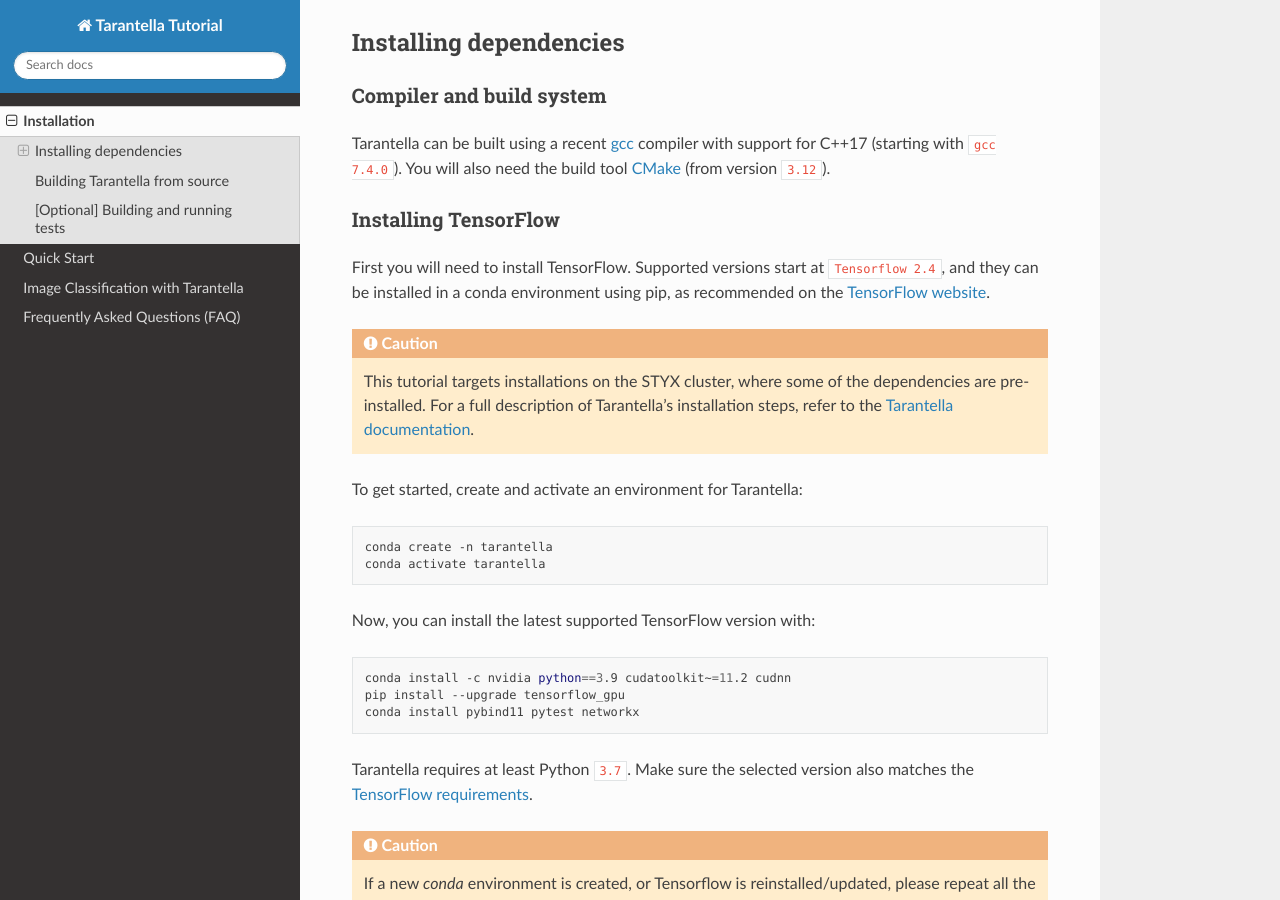
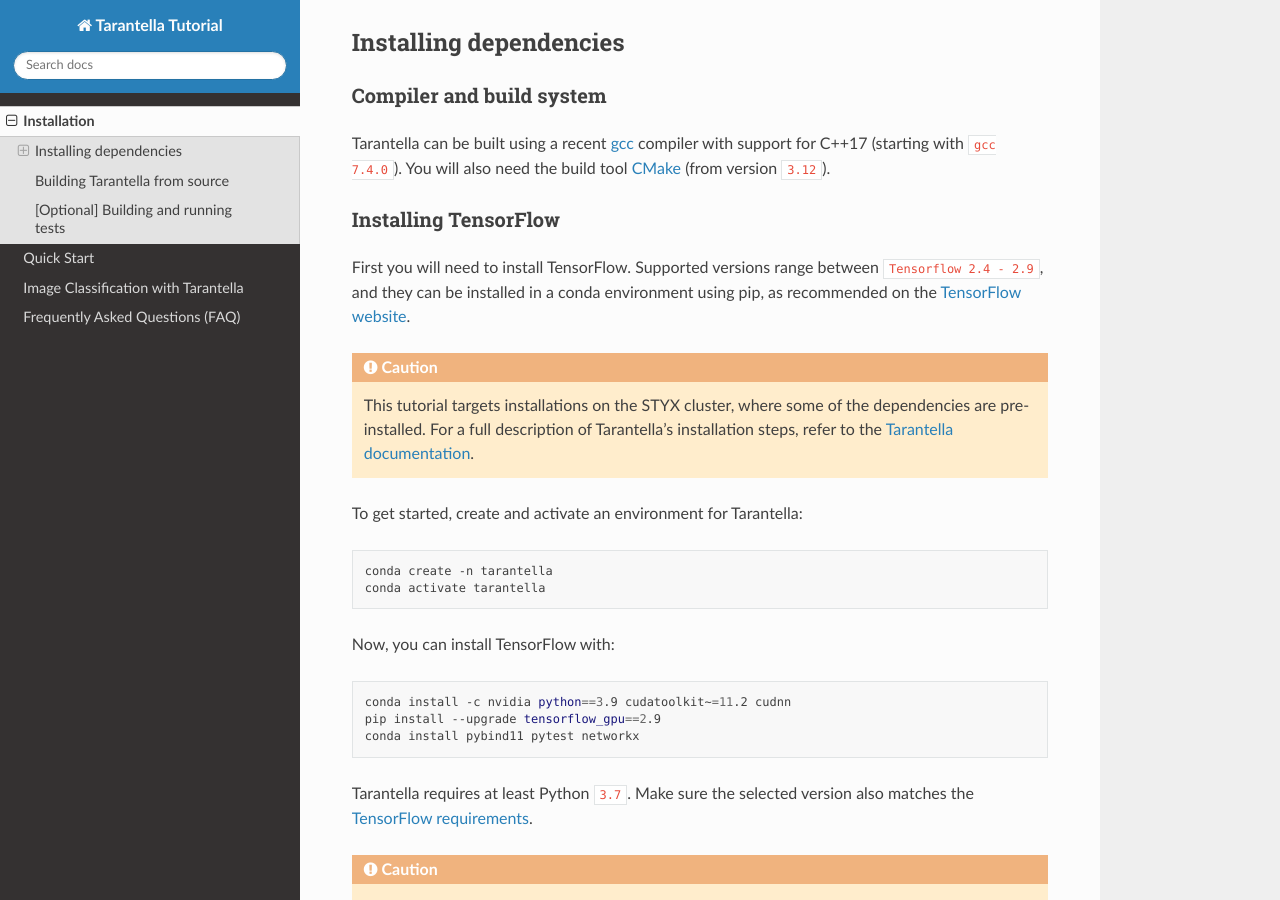
Before and after one commit to cc-hpc-itwm/tarantella_tutorial, a Sphinx documentation site: the page built from docs/source/installation.rst, in a window 1280 px wide and 900 px high, scrolled down 350 px. Built offline with Sphinx 7.4.7 and the Read the Docs theme 2.0.0, drawn with Linux system fonts in a browser that asks for light colours; pages that are not in the unit, such as notebooks, are missing from menus.

Commit message:
docs: install: fix tensorflow version

```diff
--- a/docs/source/installation.rst
+++ b/docs/source/installation.rst
@@ -29,7 +29,7 @@
 ^^^^^^^^^^^^^^^^^^^^^
 
 First you will need to install TensorFlow.
-Supported versions start at ``Tensorflow 2.4``, and they can be installed in a conda
+Supported versions range between ``Tensorflow 2.4 - 2.9``, and they can be installed in a conda
 environment using pip, as recommended on the
 `TensorFlow website <https://www.tensorflow.org/install>`_.
 
@@ -46,12 +46,12 @@
   conda create -n tarantella
   conda activate tarantella
 
-Now, you can install the latest supported TensorFlow version with:
+Now, you can install TensorFlow with:
 
 .. code-block:: bash
 
   conda install -c nvidia python==3.9 cudatoolkit~=11.2 cudnn
-  pip install --upgrade tensorflow_gpu
+  pip install --upgrade tensorflow_gpu==2.9
   conda install pybind11 pytest networkx
 
 Tarantella requires at least Python ``3.7``. Make sure the selected version also matches
```
